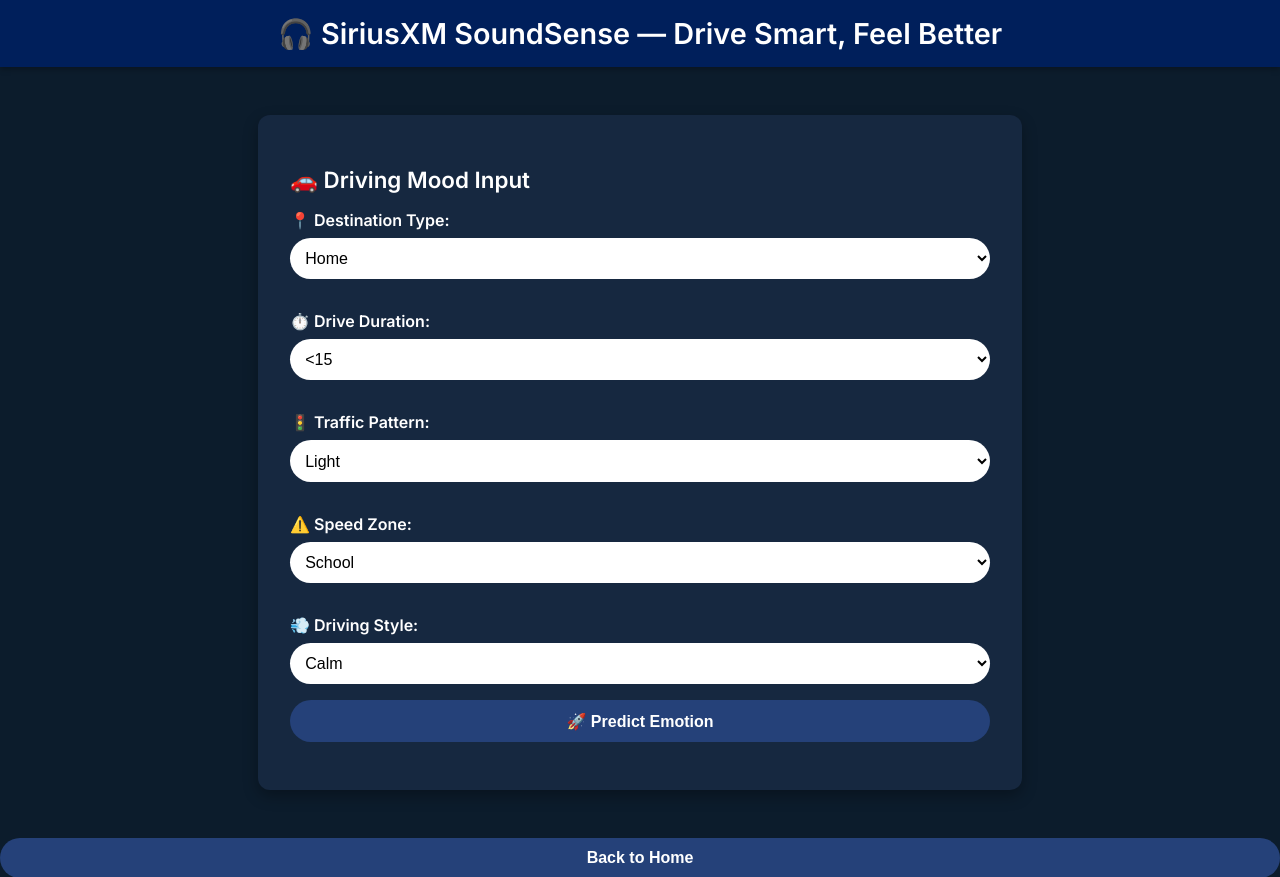
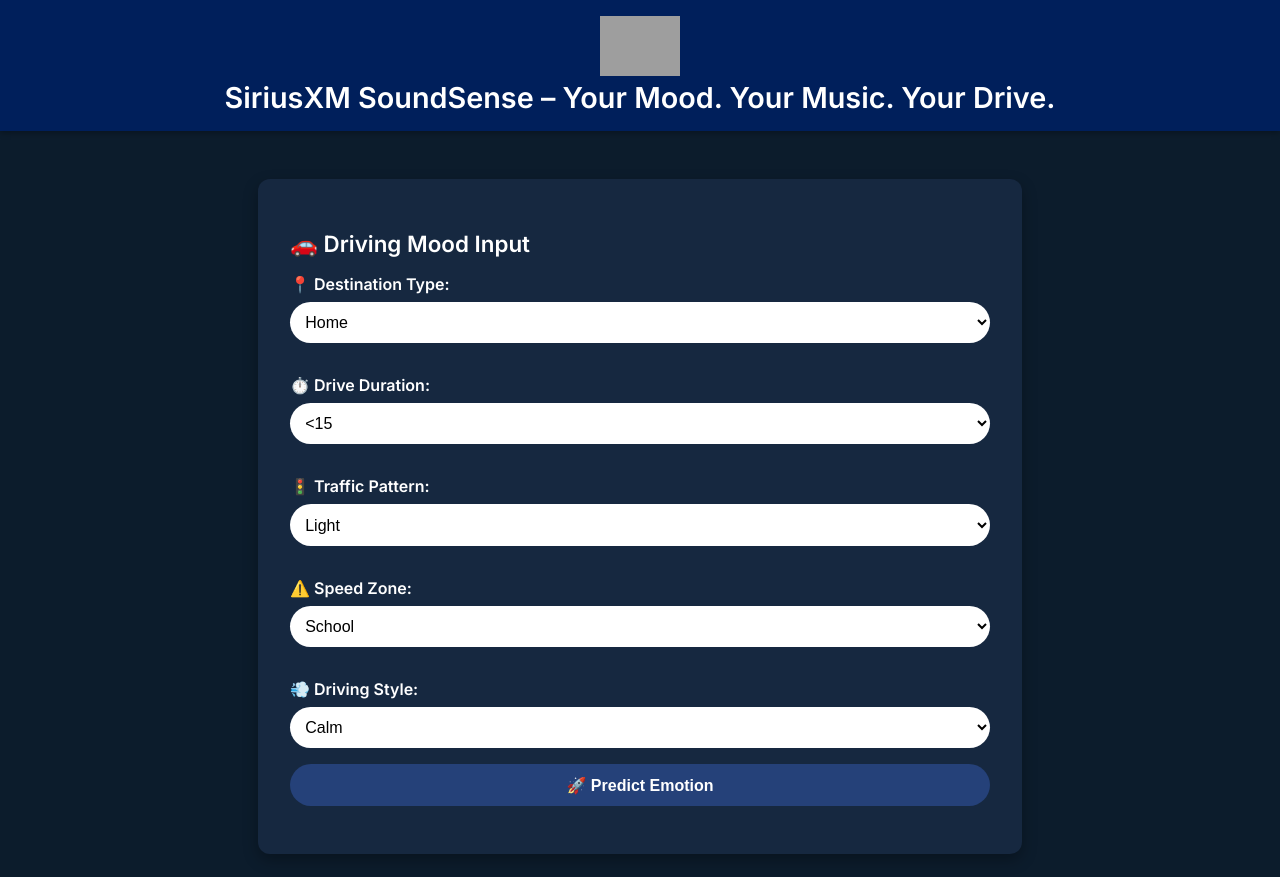
Before and after one commit to kavyaprathyusha/soundsense, a Flask app: page /driving in a window 1280 px wide. Shown: the top 877 px of the page. Run offline with Flask 3, Linux system fonts and the light colour scheme; parts of the project's set-up code (start-up, migrations or seed data) failed here and were passed over; grey boxes are pictures that could not be loaded.

Commit message:
img size

```diff
--- a/templates/index.html
+++ b/templates/index.html
@@ -183,7 +183,8 @@
 </head>
 <body>
 <header>
-    <h1>🎧 SiriusXM SoundSense — Drive Smart, Feel Better</h1>
+    <img src="https://www.siriusxm.com/content/dam/sxm-com/corporate/corp-com/media-assets/brand-logo---icons/SiriusXM%20WORDMARK%20BLUE%20RGB%20(1).png" alt="SiriusXM Logo">
+    <h1>SiriusXM SoundSense – Your Mood. Your Music. Your Drive.</h1>
 </header>
 <main>
     <section>
--- a/templates/mode_switch.html
+++ b/templates/mode_switch.html
@@ -28,7 +28,7 @@
         }
 
         header img {
-            height: 40px;
+            height: 60px;
         }
 
         h1 {
@@ -77,6 +77,7 @@
             using real-time voice input and driving behavior.
         </p>
 
+
         <p class="description">
             Whether you're stuck in traffic or cruising the open road,
             SoundSense curates the perfect vibe without you saying a word.
--- a/templates/voice_input.html
+++ b/templates/voice_input.html
@@ -88,7 +88,7 @@
         }
 
         header img {
-            height: 40px;
+            height: 60px;
         }
 
         .back-button button {
```
